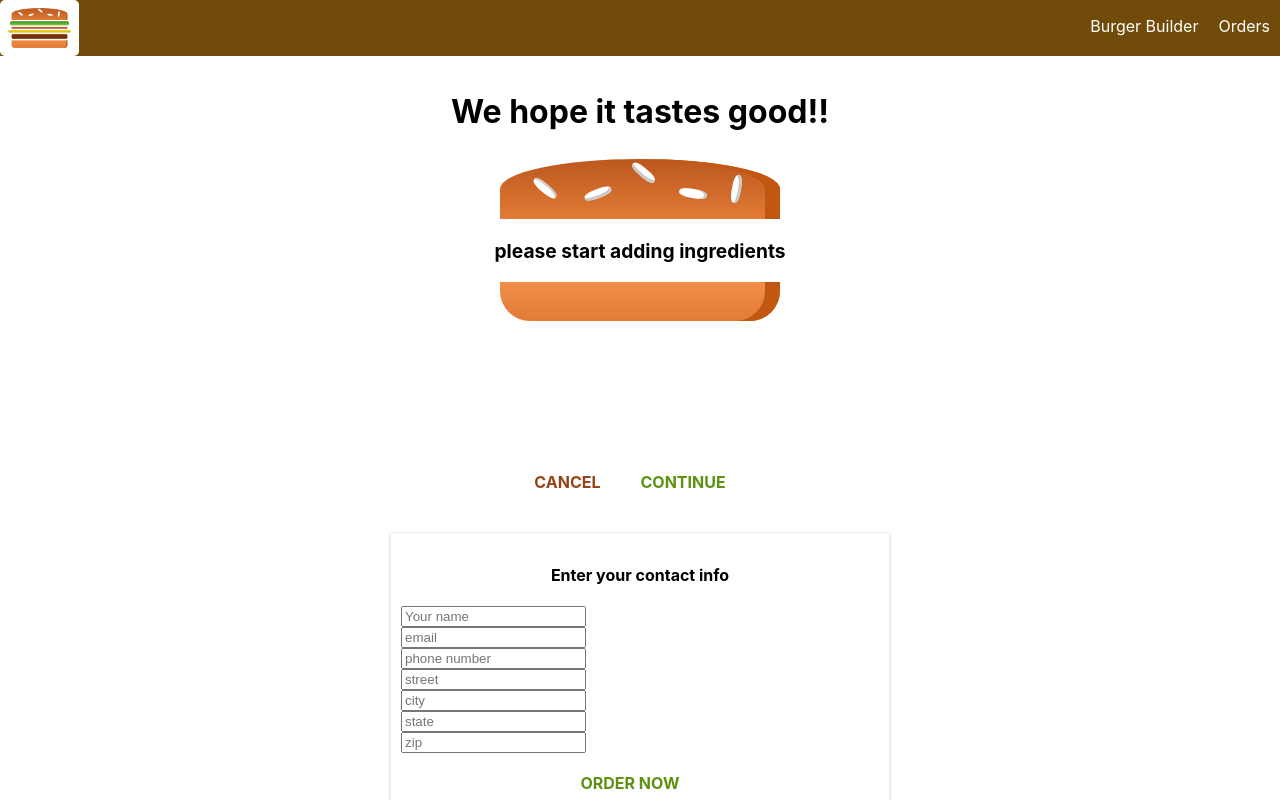
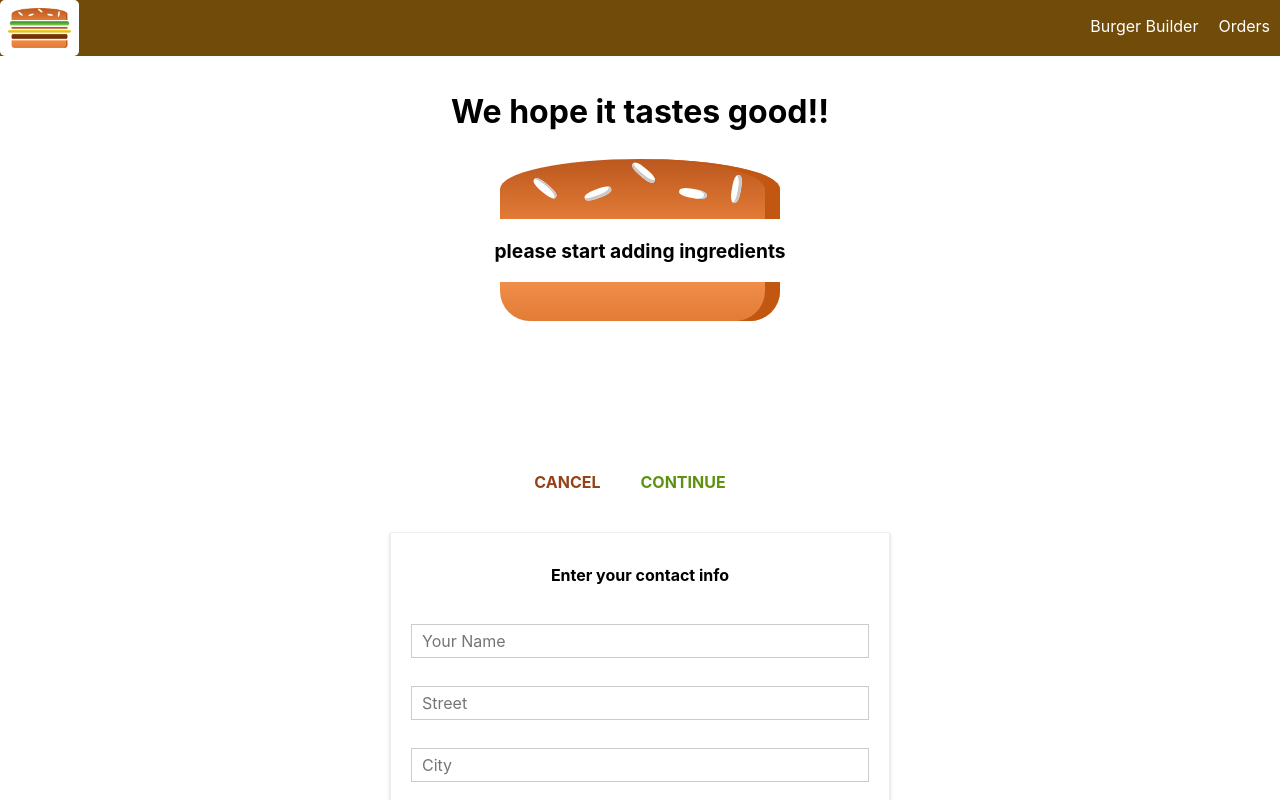
Before and after one commit to apreifsteck/learning_react, a React (Create React App) app in the folder burger_builder_v1.0/: page /checkout in a window 1280 px wide. Both pictures are taken after a click on the button "CONTINUE". Shown: the top 800 px of the page. Built offline with nearby package versions, Linux system fonts and the light colour scheme.

Commit message:
added form validation to contacts form

```diff
--- a/burger_builder_v1.0/src/components/UI/Button/Button.jsx
+++ b/burger_builder_v1.0/src/components/UI/Button/Button.jsx
@@ -7,6 +7,7 @@ const button = (props) => {
         <button
             onClick={props.clicked}
             className={[classes.Button, classes[props.btnType]].join(" ")}
+            disabled={props.disabled}
         >
             {props.children}
         </button>
--- a/burger_builder_v1.0/src/components/UI/Button/Button.module.css
+++ b/burger_builder_v1.0/src/components/UI/Button/Button.module.css
@@ -15,6 +15,11 @@
     padding-left: 0;
 }
 
+.Button:disabled {
+    color: #ccc;
+    cursor: not-allowed;
+}
+
 .Success {
     color: #5C9210;
 }
--- /dev/null
+++ b/burger_builder_v1.0/src/components/UI/Input/Input.jsx
@@ -0,0 +1,58 @@
+import React from 'react';
+
+import classes from './input.module.css'
+
+const input = (props) => {
+    const inputClasses = [classes.InputElement]
+    const errsMsgs = []
+    for (let [key, val] of Object.entries(props.errs)) {
+        errsMsgs.push(<p key={key} className={classes.Invalid}>{val}</p>)
+    }
+    // console.log(props)
+    if (!props.valid && props.touched) {
+        inputClasses.push(classes.Invalid)
+    }
+
+    let inputElement = null;
+    switch (props.elementType) {
+        case ('input'):
+            inputElement = <input
+                className={inputClasses.join(' ')}
+                {...props.elementConfig}
+                value={props.vaule}
+                onChange={props.changed} />
+            break;
+        case ('textarea'):
+            inputElement = <textarea
+                className={inputClasses.join(' ')}
+                {...props.elementConfig}
+                value={props.vaule}
+                onChange={props.changed} />;
+            break;
+        case ('select'):
+            inputElement = (<select
+                className={inputClasses.join(' ')}
+                value={props.vaule}
+                onChange={props.changed}>
+                {props.elementConfig.options.map((option) => (
+                    <option value={option.value} key={option.value}>{option.displayValue}</option>
+                ))}
+            </select>);
+            break;
+        default:
+            inputElement = <input
+                className={inputClasses.join(' ')}
+                {...props.elementConfig}
+                value={props.vaule}
+                onChange={props.changed} />
+            break;
+    }
+    return (
+        <div className={classes.Input}>
+            <label className={classes.Label}>{props.label}</label>
+            {inputElement}
+            {errsMsgs}
+        </div>
+    );
+};
+export default input;
--- /dev/null
+++ b/burger_builder_v1.0/src/components/UI/Input/input.module.css
@@ -0,0 +1,41 @@
+.Input {
+    width: 100%;
+    padding: 10px;
+    box-sizing: border-box;
+}
+
+.Label {
+    font-weight: bold;
+    display: block;
+    margin-bottom: 8px;
+}
+
+.InputElement {
+    outline: none;
+    border: 1px solid #ccc;
+    background-color: white;
+    font: inherit;
+    padding: 6px 10px;
+    display: block;
+    width: 100%;
+    box-sizing: border-box;
+}
+
+.InputElement:focus {
+    outline: none;
+    background-color: #ccc;
+}
+
+.Invalid {
+    border: 1px solid red;
+    background-color: #fad2d2;
+}
+
+p.Invalid{
+    margin: 0;
+    font-size: .6em;
+    text-align: left;
+    border: none;
+    color: red;
+    background-color: white;
+}
--- a/burger_builder_v1.0/src/containers/BurgerBuilder/BurgerBuilder.js
+++ b/burger_builder_v1.0/src/containers/BurgerBuilder/BurgerBuilder.js
@@ -82,7 +82,7 @@ class BurgerBuilder extends Component {
         for (let i in this.state.ingredients) {
             params.push(encodeURIComponent(i) + '=' + encodeURIComponent(this.state.ingredients[i]))
         }
-        params.push("=" + this.state.totalPrice)
+        params.push(encodeURIComponent('price') + "=" + this.state.totalPrice)
 
         this.props.history.push({
             pathname: '/checkout',
--- a/burger_builder_v1.0/src/containers/Checkout/ContactData/ContactData.jsx
+++ b/burger_builder_v1.0/src/containers/Checkout/ContactData/ContactData.jsx
@@ -3,47 +3,94 @@ import axios from '../../../axios'
 
 import Button from '../../../components/UI/Button/Button'
 import Spinner from '../../../components/UI/Spinner/Spinner'
+import Input from '../../../components/UI/Input/Input'
 
 import classes from './ContactData.module.css'
 
+
 class ContactData extends Component {
+
+    configGenerator = (type, config, initVal, validationConfig) => {
+        return {
+            elementType: type,
+            elementConfig: config,
+            value: initVal,
+            validation: validationConfig,
+            errs: {},
+            valid: false,
+            touched: false
+        }
+    }
+
     state = {
-        name: '',
-        email: '',
-        phone: '',
-        address: {
-            street: '',
-            city: '',
-            state: '',
-            zip: ''
+        orderForm: {
+            name: this.configGenerator('input', { type: 'text', placeholder: 'Your Name' }, '', { required: true, minLength: 5 }),
+            street: this.configGenerator('input', { type: 'text', placeholder: 'Street' }, '', { required: true }),
+            city: this.configGenerator('input', { type: 'text', placeholder: 'City' }, '', { required: true }),
+            state: this.configGenerator('input', { type: 'text', placeholder: 'State' }, '', { required: true }),
+            zip: this.configGenerator('input', { type: 'number', placeholder: 'Zip' }, '', { required: true }),
+            email: this.configGenerator('input', { type: 'email', placeholder: 'email' }, '', { required: true }),
+            phone: this.configGenerator('input', { type: 'tel', placeholder: 'phone number' }, 'fastest', { required: true }),
+            deliveryMethod: this.configGenerator('select', {
+                options: [
+                    { value: 'fastest', displayValue: 'Fastest' },
+                    { value: 'cheapest', displayValue: 'Cheapest' }
+                ]
+            }, '')
         },
+        formIsValid: false,
         loading: false
     }
 
+
+    checkValidity = (value, rules) => {
+        const errs = {};
+        if (rules === undefined) {
+            return [errs, true]
+        }
+        if (rules.required && value.trim() === '') {
+            errs.empty = "This field cannot be empty."
+        }
+        if (rules.minLength && value.length < rules.minLength) {
+            errs.length = "This field has a minimum length of " + rules.minLength + "."
+        }
+        //More validation checks could go here!!
+        // Or use a library
+        return [errs, Object.entries(errs).length === 0 && errs.constructor === Object]
+    }
+
+    inputChangedHandler = (e, inputId) => {
+        const orderForm = { ...this.state.orderForm } // does not create a deep clone
+        //deeply clones keys but nested objects are left as references
+        //So, clone the nested object you want to change
+        const updatedFormElVal = { ...orderForm[inputId] }
+        updatedFormElVal.value = e.target.value;
+        updatedFormElVal.touched = true;
+        [updatedFormElVal.errs, updatedFormElVal.valid] = this.checkValidity(updatedFormElVal.value, updatedFormElVal.validation);
+        orderForm[inputId] = updatedFormElVal
+
+        let formIsValid = true;
+        for (let val of Object.values(orderForm)) {
+            val.validation ? formIsValid = val.valid && formIsValid : formIsValid = true && formIsValid
+        }
+        this.setState({ orderForm: orderForm, formIsValid: formIsValid })
+    }
+
+
     orderNowHandler = (event) => {
         event.preventDefault();
-        console.log(this.props.ingredients)
-
-        this.setState({ loading: true });
+        const formData = {};
+        for (let [formElName, config] of Object.entries(this.state.orderForm)) {
+            formData[formElName] = config.value;
+        }
         const order = {
             ingredients: this.props.ingredients,
             price: this.props.price,
-            cust: {
-                name: "Austin",
-                address: {
-                    street: "a street",
-                    city: "Cbus",
-                    state: "Ohiogozimasu",
-                    zip: "43210"
-                },
-                email: "apreifsteck@trashcan.com",
-                phone: "513-xxx-xxxx"
-            },
-            deliveryMethod: "Fastest"
-        }
+            orderData: formData
+        };
+        this.setState({ loading: true });
         axios.post('/orders.json', order)
             .then(response => {
-                console.log(response);
                 alert("Your burger has been ordered!");
                 this.setState({ loading: false });
                 this.props.history.push('/');
@@ -57,16 +104,18 @@ class ContactData extends Component {
 
 
     render() {
+        const formElements = [];
+        for (let [inputName, config] of Object.entries(this.state.orderForm)) {
+            formElements.push(<Input
+                key={inputName}
+                {...config}
+                changed={(e) => { this.inputChangedHandler(e, inputName) }}
+            />)
+        }
         let form = (
-            <form>
-                <input className={classes.Input} type="text" name="name" placeholder="Your name" />
-                <input className={classes.Input} type="email" name="email" placeholder="email" />
-                <input className={classes.Input} type="tel" name="phone" placeholder="phone number" />
-                <input className={classes.Input} type="text" name="street" placeholder="street" />
-                <input className={classes.Input} type="text" name="city" placeholder="city" />
-                <input className={classes.Input} type="text" name="state" placeholder="state" />
-                <input className={classes.Input} type="text" name="zip" placeholder="zip" />
-                <Button btnType="Success" clicked={this.orderNowHandler}>ORDER NOW</Button>
+            <form onSubmit={this.orderNowHandler}>
+                {formElements}
+                <Button btnType="Success" disabled={!this.state.formIsValid}>ORDER NOW</Button>
             </form>
         );
         if (this.state.loading) {
--- a/burger_builder_v1.0/src/containers/Checkout/ContactData/ContactData.module.css
+++ b/burger_builder_v1.0/src/containers/Checkout/ContactData/ContactData.module.css
@@ -9,10 +9,6 @@
 
 }
 
-.Input {
-    display: block;
-}
-
 @media (min-width: 600px)  {
     .ContactData {
         width: 500px;
```
